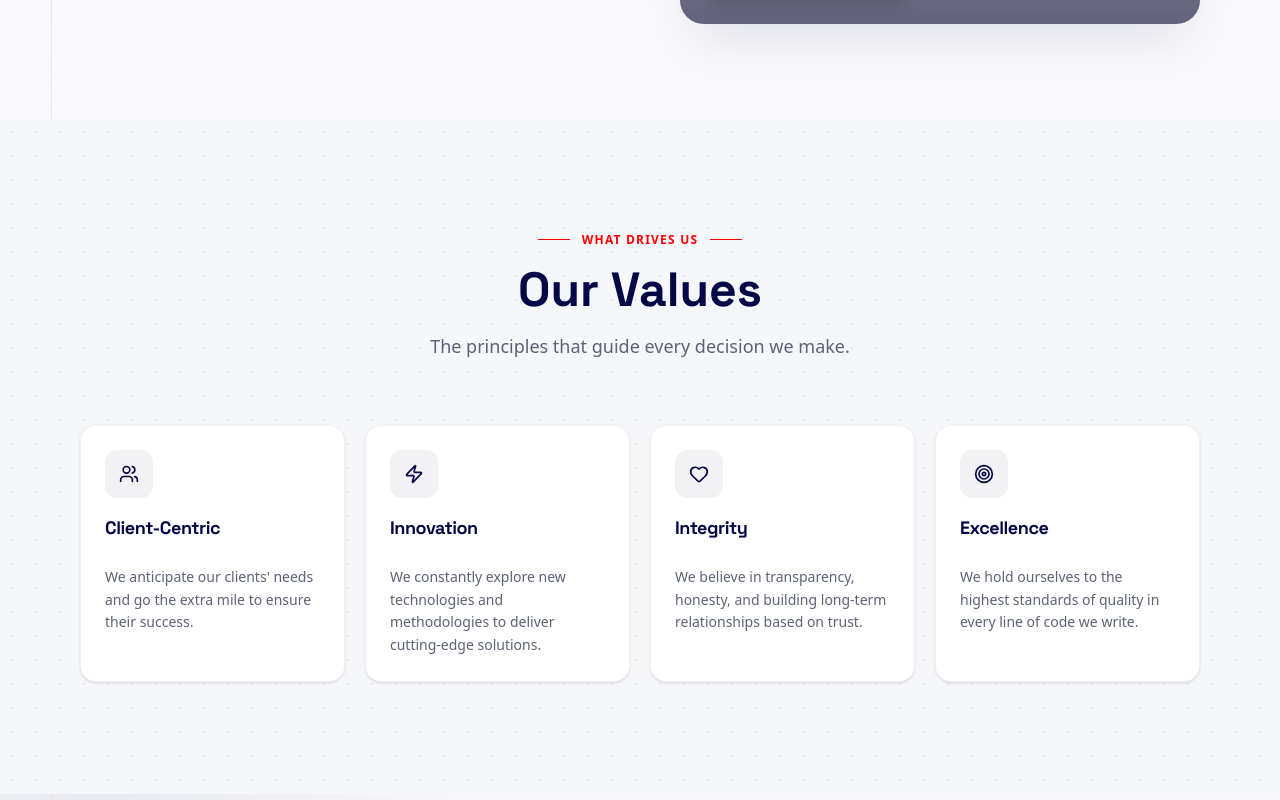
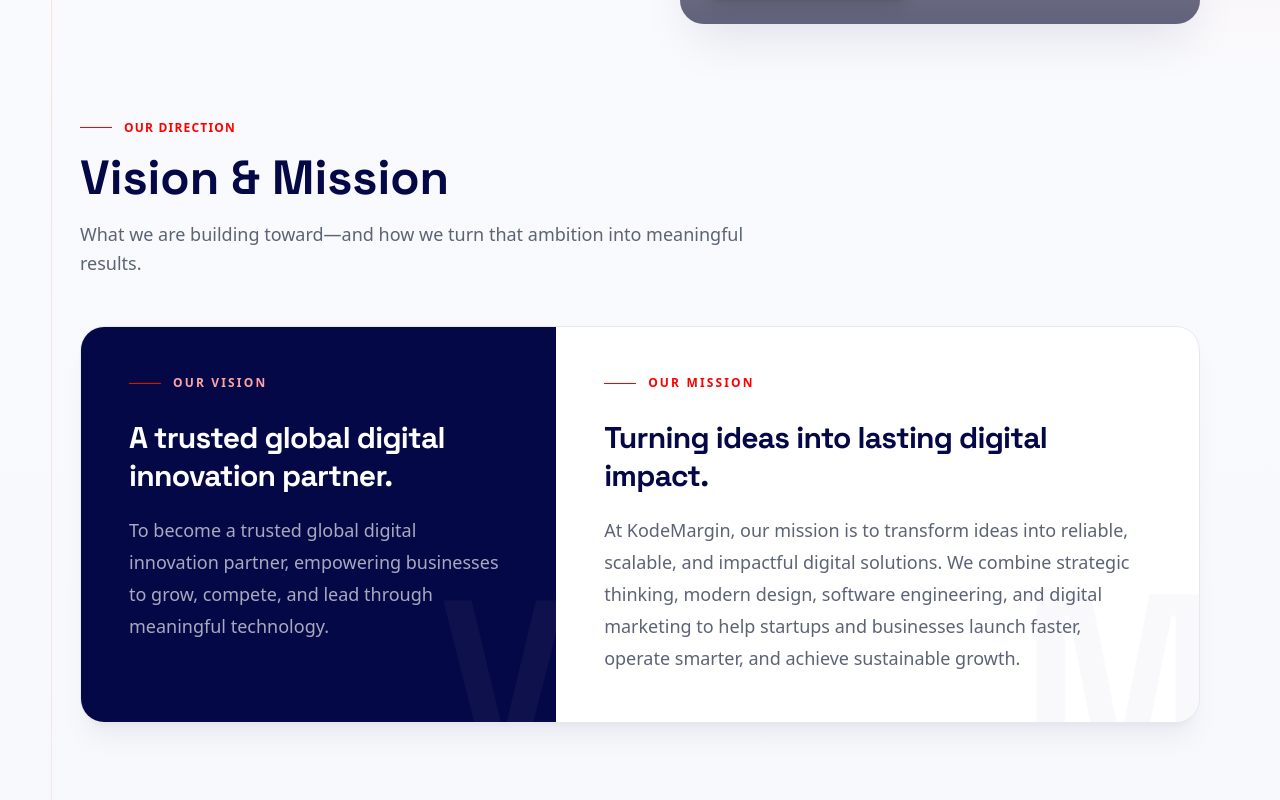
Before and after one commit to KodeMargin/website, a Next.js app: page /about in a window 1280 px wide. Shown: the part 960-1760 px from the top of the page. Built offline with nearby package versions, Linux system fonts and the light colour scheme; grey boxes are pictures that could not be loaded.

Commit message:
feat: enhance site monogram design and update footer contact information

```diff
--- a/src/app/about/page.tsx
+++ b/src/app/about/page.tsx
@@ -6,6 +6,7 @@ import { SectionHeader } from "@/components/ui/section-header"
 import { motion } from "framer-motion"
 import { aboutData, values, team } from "@/data/about"
 import Image from "next/image"
+import Link from "next/link"
 import { motionEase, staggerTransition, viewportConfig } from "@/lib/motion"
 
 // ─── Gradient palette for team initials avatars ──────────────────────────────
@@ -39,7 +40,7 @@ export default function AboutPage() {
                         at heart.
                     </h1>
                     <p className="max-w-2xl text-xl text-text-muted leading-relaxed">
-                        {aboutData.mission}
+                        {aboutData.intro}
                     </p>
                 </motion.div>
             </section>
@@ -89,6 +90,66 @@ export default function AboutPage() {
                 </div>
             </section>
 
+            {/* ── Vision & Mission ────────────────────────────────── */}
+            <section className="container-padding max-w-7xl mx-auto w-full">
+                <SectionHeader
+                    title="Vision & Mission"
+                    accentLabel="Our Direction"
+                    subtitle="What we are building toward—and how we turn that ambition into meaningful results."
+                    className="mb-12"
+                />
+
+                <motion.div
+                    initial={{ opacity: 0, y: 18 }}
+                    whileInView={{ opacity: 1, y: 0 }}
+                    viewport={viewportConfig}
+                    transition={{ duration: 0.42, ease: motionEase }}
+                    className="grid overflow-hidden rounded-3xl border border-border bg-white shadow-xl shadow-primary/5 lg:grid-cols-[0.85fr_1.15fr]"
+                >
+                    <article className="relative overflow-hidden bg-primary p-8 text-white sm:p-10 lg:p-12">
+                        <span
+                            aria-hidden="true"
+                            className="absolute -bottom-14 -right-3 font-display text-[13rem] font-bold leading-none text-white/[0.035]"
+                        >
+                            V
+                        </span>
+                        <div className="relative">
+                            <p className="flex items-center gap-3 text-xs font-bold uppercase tracking-[0.18em] text-red-300">
+                                <span className="h-px w-8 bg-accent" aria-hidden="true" />
+                                Our Vision
+                            </p>
+                            <h2 className="mt-7 font-display text-2xl font-bold leading-tight tracking-[-0.025em] sm:text-3xl">
+                                A trusted global digital innovation partner.
+                            </h2>
+                            <p className="mt-5 text-base leading-7 text-white/65 sm:text-lg sm:leading-8">
+                                {aboutData.vision}
+                            </p>
+                        </div>
+                    </article>
+
+                    <article className="relative overflow-hidden p-8 sm:p-10 lg:p-12">
+                        <span
+                            aria-hidden="true"
+                            className="absolute -bottom-16 -right-5 font-display text-[14rem] font-bold leading-none text-primary/[0.025]"
+                        >
+                            M
+                        </span>
+                        <div className="relative">
+                            <p className="flex items-center gap-3 text-xs font-bold uppercase tracking-[0.18em] text-accent">
+                                <span className="h-px w-8 bg-accent" aria-hidden="true" />
+                                Our Mission
+                            </p>
+                            <h2 className="mt-7 font-display text-2xl font-bold leading-tight tracking-[-0.025em] text-primary sm:text-3xl">
+                                Turning ideas into lasting digital impact.
+                            </h2>
+                            <p className="mt-5 text-base leading-7 text-text-muted sm:text-lg sm:leading-8">
+                                {aboutData.mission}
+                            </p>
+                        </div>
+                    </article>
+                </motion.div>
+            </section>
+
             {/* ── Values Section ────────────────────────────────────── */}
             <section className="relative py-20 lg:py-28 overflow-hidden">
                 <div className="absolute inset-0 bg-surface" />
@@ -118,7 +179,7 @@ export default function AboutPage() {
                             >
                                 <Card className="border-border/50 bg-white hover:shadow-lg hover:-translate-y-1 transition-all duration-300 h-full group">
                                     <CardHeader>
-                                        <div className="mb-4 h-12 w-12 rounded-xl bg-primary/5 flex items-center justify-center text-primary group-hover:bg-primary group-hover:text-white transition-all duration-300">
+                                        <div className="mb-4 h-12 w-12 rounded-xl bg-primary/5 flex items-center justify-center text-primary group-hover:bg-accent group-hover:text-white transition-all duration-300">
                                             <value.icon className="h-5 w-5" />
                                         </div>
                                         <CardTitle className="text-lg">{value.title}</CardTitle>
@@ -218,12 +279,12 @@ export default function AboutPage() {
                                 Have a project in mind? We&apos;d love to hear about it.
                             </p>
                             <div className="flex flex-col sm:flex-row items-center justify-center gap-4 pt-2">
-                                <a
+                                <Link
                                     href="/contact"
                                     className="w-full sm:w-auto inline-flex items-center justify-center rounded-full bg-white text-primary hover:bg-white/90 h-14 px-10 text-base font-bold shadow-[0_8px_30px_rgba(255,255,255,0.15)] transition-colors duration-200"
                                 >
                                     Start a Project →
-                                </a>
+                                </Link>
                             </div>
                         </div>
                     </div>
--- a/src/app/globals.css
+++ b/src/app/globals.css
@@ -82,6 +82,40 @@ body {
   background: linear-gradient(to bottom, transparent, rgba(255, 0, 0, 0.14) 12rem, rgba(255, 0, 0, 0.04) 72%, transparent);
 }
 
+.site-monogram {
+  position: absolute;
+  inset: 0 0 auto;
+  height: clamp(44rem, 92vh, 68rem);
+  overflow: hidden;
+  pointer-events: none;
+  user-select: none;
+  -webkit-mask-image: linear-gradient(to bottom, #000 62%, transparent 100%);
+  mask-image: linear-gradient(to bottom, #000 62%, transparent 100%);
+}
+
+.site-monogram span {
+  position: absolute;
+  font-family: var(--font-display);
+  font-weight: 700;
+  line-height: 0.75;
+  letter-spacing: -0.12em;
+  color: rgba(91, 99, 117, 0.04);
+}
+
+.site-monogram-k {
+  top: -0.04em;
+  left: -0.1em;
+  font-size: clamp(24rem, 52vw, 50rem);
+  transform: rotate(-6deg);
+}
+
+.site-monogram-m {
+  top: 0.22em;
+  right: -0.16em;
+  font-size: clamp(23rem, 49vw, 47rem);
+  transform: rotate(6deg);
+}
+
 /* Utilities */
 @utility container-padding {
   padding-inline: 1.5rem;
--- a/src/app/services/page.tsx
+++ b/src/app/services/page.tsx
@@ -56,7 +56,7 @@ export default function ServicesPage() {
                                 <div className="absolute inset-0 bg-gradient-to-br from-primary/3 to-accent/3 opacity-0 group-hover:opacity-100 transition-opacity duration-200 pointer-events-none" />
 
                                 <CardHeader className="relative">
-                                    <div className="mb-6 h-14 w-14 rounded-2xl bg-surface flex items-center justify-center text-primary group-hover:bg-primary group-hover:text-white transition-colors duration-200 shadow-sm">
+                                    <div className="mb-6 h-14 w-14 rounded-2xl bg-surface flex items-center justify-center text-primary group-hover:bg-accent group-hover:text-white transition-colors duration-200 shadow-sm">
                                         <service.icon className="h-7 w-7" />
                                     </div>
                                     <CardTitle className="text-2xl mb-2">{service.title}</CardTitle>
--- a/src/components/layout/MobileNav.tsx
+++ b/src/components/layout/MobileNav.tsx
@@ -9,7 +9,7 @@ const navItems = [
     { name: "Home", href: "/", icon: Home },
     { name: "About", href: "/about", icon: User },
     { name: "Services", href: "/services", icon: Layers },
-    { name: "Packages", href: "/packages", icon: Tag },
+    //{ name: "Packages", href: "/packages", icon: Tag },
     { name: "Work", href: "/portfolio", icon: Briefcase },
     { name: "Contact", href: "/contact", icon: Mail },
 ]
--- a/src/components/layout/Navbar.tsx
+++ b/src/components/layout/Navbar.tsx
@@ -12,7 +12,7 @@ const navItems = [
     { name: "Home", href: "/" },
     { name: "About", href: "/about" },
     { name: "Services", href: "/services" },
-    { name: "Packages", href: "/packages" },
+    //{ name: "Packages", href: "/packages" },
     { name: "Portfolio", href: "/portfolio" },
     { name: "Contact", href: "/contact" },
 ]
--- a/src/components/layout/PageShell.tsx
+++ b/src/components/layout/PageShell.tsx
@@ -12,6 +12,10 @@ export function PageShell({ children }: { children: React.ReactNode }) {
         <>
             <DiscountBanner />
             <div className="site-canvas relative isolate min-h-screen overflow-hidden">
+                <div className="site-monogram" aria-hidden="true">
+                    <span className="site-monogram-k">K</span>
+                    <span className="site-monogram-m">M</span>
+                </div>
                 <MotionConfig reducedMotion="user">
                     <AnimatePresence mode="popLayout" initial={false}>
                         <motion.div
--- a/src/components/layout/Sidebar.tsx
+++ b/src/components/layout/Sidebar.tsx
@@ -12,7 +12,7 @@ const navItems = [
     { name: "Home", href: "/", icon: Home },
     { name: "About", href: "/about", icon: Feather },
     { name: "Services", href: "/services", icon: Layers },
-    { name: "Packages", href: "/packages", icon: Tag },
+    //{ name: "Packages", href: "/packages", icon: Tag },
     { name: "Portfolio", href: "/portfolio", icon: Briefcase },
     { name: "Contact", href: "/contact", icon: Mail },
 ]
--- a/src/data/about.ts
+++ b/src/data/about.ts
@@ -4,7 +4,9 @@ import { Users, Target, Heart, Zap } from "lucide-react"
 
 export const aboutData = {
     story: "KodeMargin was founded with a simple mission: to bridge the gap between complex technology and business growth. We started as a small team of passionate developers and have grown into a full-service digital agency trusted by clients worldwide.",
-    mission: "To empower businesses with innovative digital solutions that drive real-world results.",
+    intro: "To empower businesses with innovative digital solutions that drive real-world results.",
+    vision: "To become a trusted global digital innovation partner, empowering businesses to grow, compete, and lead through meaningful technology.",
+    mission: "At KodeMargin, our mission is to transform ideas into reliable, scalable, and impactful digital solutions. We combine strategic thinking, modern design, software engineering, and digital marketing to help startups and businesses launch faster, operate smarter, and achieve sustainable growth.",
 }
 
 export const values = [
--- a/src/data/contact.ts
+++ b/src/data/contact.ts
@@ -5,9 +5,9 @@ import { BsWhatsapp } from "react-icons/bs"
 export const contactInfo = [
     {
         label: "Email",
-        value: "kodemargin@gmail.com",
+        value: "info@kodemargin.com",
         icon: Mail,
-        href: "mailto:kodemargin@gmail.com"
+        href: "mailto:info@kodemargin.com"
     },
     {
         label: "Phone",
```
Also changed, not shown: src/app/page.tsx (+10 -22 lines), src/components/layout/Footer.tsx (+5 -11 lines).
